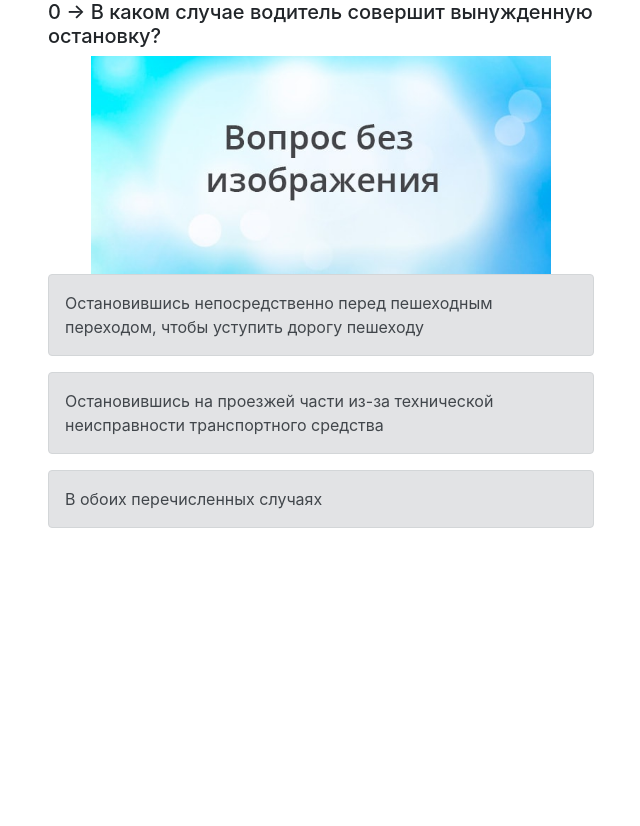
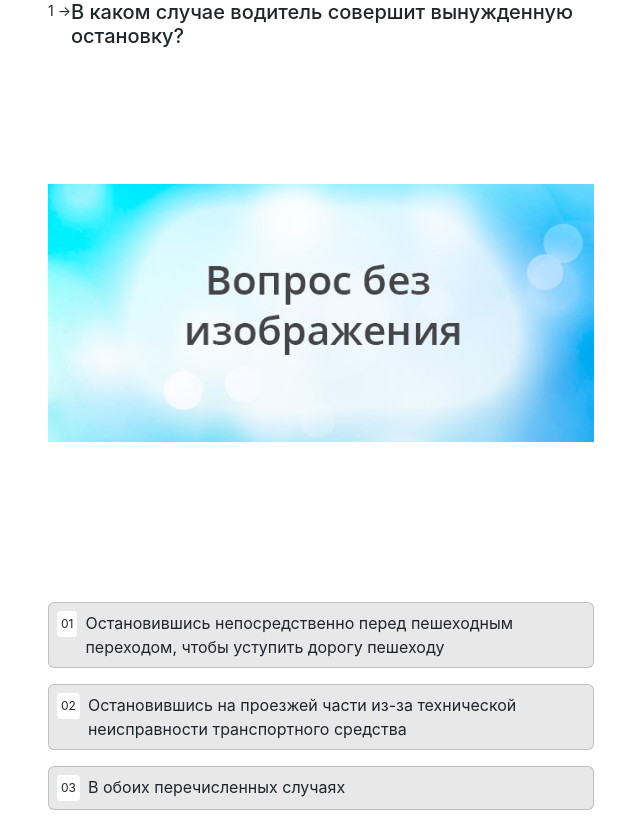
Before and after one commit to hyaovi/auto-ecole, a Next.js app: page /ticket/1 in a window 1280 px wide. Shown: the whole page, without its empty margins (34-674 px from the left). Before the commit the page ends 800 px from the top, so only its background shows below. Built offline with nearby package versions, Linux system fonts and the light colour scheme.

Commit message:
iterate and answer questions

```diff
--- /dev/null
+++ b/components/common/Img.js
@@ -0,0 +1,29 @@
+import Image from 'next/image';
+import { useState, memo } from 'react';
+
+// XXX nextImage issue Till I found a better solution...
+
+function Img(props) {
+  const [imgSizes, setimgSizes] = useState({
+    naturalWidth: 1,
+    naturalHeight: 1,
+  });
+  const onLoadingComplete = (size) => {
+    if (imgSizes.naturalHeight !== 1) {
+      return;
+    }
+    size.naturalHeight !== imgSizes.naturalHeight && setimgSizes({ ...size });
+  };
+  return (
+    <Image
+      {...props}
+      alt={props.alt}
+      priority
+      width={imgSizes.naturalWidth}
+      height={imgSizes.naturalHeight}
+      onLoadingComplete={onLoadingComplete}
+    />
+  );
+}
+
+export default Img;
--- a/components/quiz/Display.js
+++ b/components/quiz/Display.js
@@ -1,38 +1,177 @@
-import { useState } from 'react';
-import Image from 'next/image';
+import { useState, useEffect } from 'react';
+import Img from '../common/Img';
+
+const initialStats = {
+  totalAnswered: 0,
+  correctAnswers: 0,
+  totalQuestions: 0,
+};
+const initialQuestionState = {
+  id: undefined,
+  index: undefined,
+  answerId: undefined,
+  answerIndex: undefined,
+};
+
 function Display({ questionList = [] }) {
-  const [currentId, setcurrentId] = useState(0);
+  const [showResults, setShowResults] = useState(false);
+  const [userLogs, setUserLogs] = useState([]);
+  const [stats, setStats] = useState(initialStats);
+  const [currentQuestion, setCurrentQuestion] = useState(initialQuestionState);
+
+  useEffect(() => {
+    // reset quiz
+    const resetQuiz = () => {
+      if (questionList.length) {
+        // reset stats
+        setStats(initialStats);
+
+        // reset logs
+        setUserLogs([]);
+
+        // hide results
+        setShowResults(false);
+
+        // set first question
+        const firstQuestionIndex = 0;
+        const question = questionList[0];
+
+        setCurrentQuestion((PREV_STATE) => ({
+          ...PREV_STATE,
+          index: firstQuestionIndex,
+          id: question.id,
+        }));
+      }
+    };
+    resetQuiz();
+  }, [questionList]);
+
+  useEffect(() => {
+    setCurrentQuestion((PREV_STATE) => ({
+      ...PREV_STATE,
+      answerId: undefined,
+      answerIndex: undefined,
+    }));
+  }, [currentQuestion.id]);
+
+  const handleUserAnswer = (optionAnswer) => {
+    const {
+      id: answerId,
+      index: answerIndex,
+      is_correct: isCorrect,
+    } = optionAnswer;
+    const newCurrrentQuestion = {
+      ...currentQuestion,
+      answerId,
+      answerIndex,
+      isCorrect,
+    };
+    setCurrentQuestion((PREV_STATE) => ({
+      ...PREV_STATE,
+      ...newCurrrentQuestion,
+    }));
+  };
+  const handleSubmit = () => {
+    const currentLog = currentQuestion;
+    setUserLogs((PREV_STATE) => [...PREV_STATE, currentLog]);
+    updateStats();
+    setNextQuestion();
+  };
+  const updateStats = () => {
+    let { totalAnswered, correctAnswers } = stats;
+    console.log(currentQuestion);
+    totalAnswered++;
+    if (currentQuestion.isCorrect) {
+      correctAnswers++;
+      console.log('is correct');
+    } else {
+      console.log('is wrong');
+    }
+    setStats((PREV_STATE) => ({
+      ...PREV_STATE,
+      totalAnswered,
+      correctAnswers,
+    }));
+  };
+  const setNextQuestion = () => {
+    const nextIndex = currentQuestion.index + 1;
+    if (nextIndex === questionList.length) {
+      setShowResults(true);
+      return;
+    }
+    const { id } = questionList[nextIndex];
+    setCurrentQuestion((PREV_STATE) => ({
+      ...PREV_STATE,
+      id,
+      index: nextIndex,
+    }));
+  };
 
   return (
+    <>
+      {showResults ? (
+        <>
+          <p>{`${(stats.correctAnswers / questionList.length) * 100}%`}</p>
+        </>
+      ) : (
+        currentQuestion.id && (
           <div className='row'>
             <div className='col-12 col-md-10 col-lg-7 col-xl-6'>
               <div className='d-flex flex-nowrap'>
+                <small className='pr-2 small text-nowrap'>
+                  {`${currentQuestion.index + 1} ->  `}{' '}
+                </small>
                 <h1 className='h5'>
-            <span className='mr-2'>{`${currentId} ->`}</span>{' '}
-            {questionList[0].question}
+                  {questionList[currentQuestion.index].question}
                 </h1>
               </div>
-        <div className='rounded'>
-          <Image
+              <div className=''>
+                <Img
+                  className='rounded-3 mb-3 img-fluid'
                   layout='responsive'
-            height='40%'
-            width='100%'
                   objectFit='contain'
-            src={`/images/pdd/${questionList[0].imageName}.jpg`}
+                  src={`/images/pdd/${
+                    questionList[currentQuestion.index].imageName
+                  }.jpg`}
                   alt='img'
                 />
               </div>
               <ul className=' list-unstyled '>
-          {questionList[0].answers.map((answer) => {
+                {questionList[currentQuestion.index].answers.map(
+                  (answer, index) => {
                     return (
-              <li className='alert alert-secondary' key={answer.id}>
+                      <li
+                        className={`quiz-option ${
+                          currentQuestion.answerId === answer.id
+                            ? 'selected'
+                            : ''
+                        }`}
+                        key={answer.id}
+                        onPointerDown={() =>
+                          handleUserAnswer({ ...answer, index })
+                        }>
+                        <span className='quiz-option-number'>
+                          {`${index + 1}`.padStart(2, '0')}
+                        </span>{' '}
                         {answer.answer_text}
                       </li>
                     );
-          })}
+                  },
+                )}
               </ul>
+              {currentQuestion.answerId && (
+                <p>
+                  {' '}
+                  <button className='btn btn-primary' onClick={handleSubmit}>
+                    Submit
+                  </button>{' '}
+                </p>
+              )}
             </div>
           </div>
+        )
+      )}
+    </>
   );
 }
 
--- a/pages/ticket/[id]/index.js
+++ b/pages/ticket/[id]/index.js
@@ -1,29 +1,27 @@
 import { useRouter } from 'next/router';
 import React, { useEffect, useState } from 'react';
 import { TICKETS_BASE_URL } from '../../../contants/endpoints';
-import Image from 'next/image';
 import Display from '../../../components/quiz/Display';
 function Ticket() {
   const router = useRouter();
   const [questions, setQuestions] = useState([]);
   const ticketId = router.query.id;
+
+  // fetch Ticket
   useEffect(() => {
     const fetchTicketsQuestion = async () => {
       try {
+        if (!ticketId) return;
         console.log('pageid', ticketId, `${TICKETS_BASE_URL}${ticketId}`);
-        // if (!ticketId) return;
         const res = await fetch(`${TICKETS_BASE_URL}${ticketId}`);
         const json = await res.json();
-        console.log(json.questions);
         setQuestions(json.questions);
       } catch (error) {
         console.log(error);
       }
     };
     fetchTicketsQuestion();
-    return () => {
-      // cleanup;
-    };
+    return () => {};
   }, [ticketId]);
 
   return (
--- a/styles/_variables.scss
+++ b/styles/_variables.scss
@@ -47,6 +47,8 @@ $green:   #198754 !default;
 $teal:    #20c997 !default;
 $cyan:    #0dcaf0 !default;
 $green-primary:#1E8F73;
+$green-2: $green-primary ;
+
 // scss-docs-end color-variables
 
 // scss-docs-start colors-map
@@ -90,3 +92,10 @@ $theme-colors: (
   "dark":       $dark
 ) !default;
 // scss-docs-end theme-colors-map
+
+
+
+// scss-docs-start border-radius-variables
+$border-radius:               .375rem !default;
+$border-radius-sm:            .35rem !default;
+$border-radius-lg:            .5rem !default;
--- a/styles/globals.scss
+++ b/styles/globals.scss
@@ -12,9 +12,7 @@ a {
   color: inherit;
   text-decoration: none;
 }
-
 // quiz
-$green-2:#1E8F73;
 .card-ticket {
   position: relative;
   user-select: none;
@@ -55,3 +53,35 @@ $green-2:#1E8F73;
 .quiz-question{
   font-size: 1.25rem;
 }
+
+.quiz-option{
+  font-size: 1rem;
+  cursor: pointer;
+  background-color: rgba($color: $dark, $alpha: 0.1);
+  border-radius: $border-radius;
+  border: thin solid rgba($color: $dark, $alpha: 0.2);
+  padding: 0.5rem;
+  display: flex;
+  align-items: flex-start;
+  &:not(:last-child){
+    margin-bottom: 1rem;
+  }
+  .quiz-option-number{
+    font-size: 0.75rem;
+    padding: 0.25rem;
+    border-radius: 0.25rem;
+    background-color: $white;
+    margin-right: 0.5rem;
+  }
+  &:hover{
+    background-color: rgba($color: $dark, $alpha: 0.2);
+  }
+  &.selected{
+    background-color: rgba($color: $green-2, $alpha: 0.99);
+    color: $white;
+    .quiz-option-number{
+      color: $dark;
+    }
+  }
+
+}
```
Also changed, not shown: components/quiz/QuestionDisplay.js (added, +7 -0 lines), 1 other file (tests, documents, lock files or other folders). Lines whose indentation alone changed are shown as unchanged.
